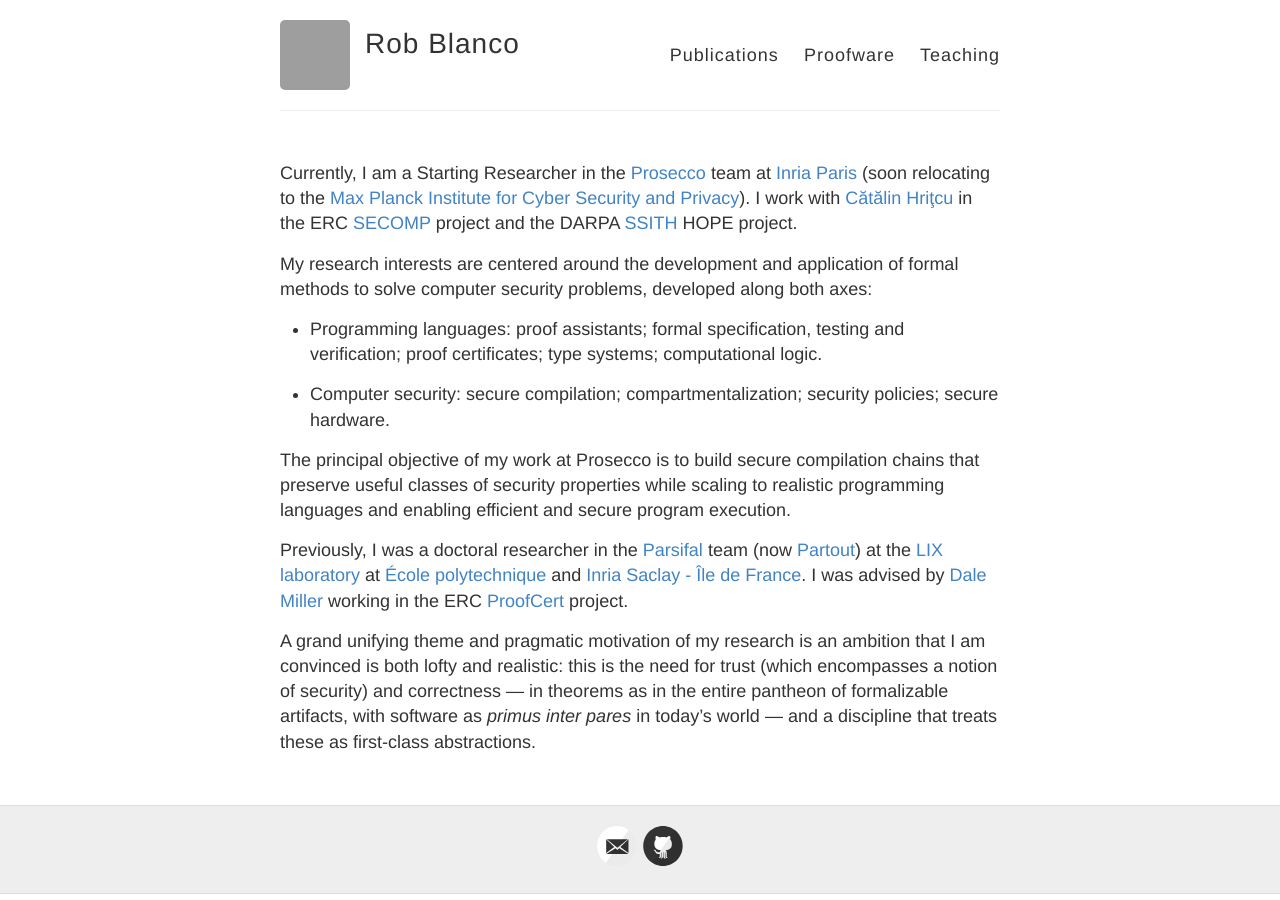
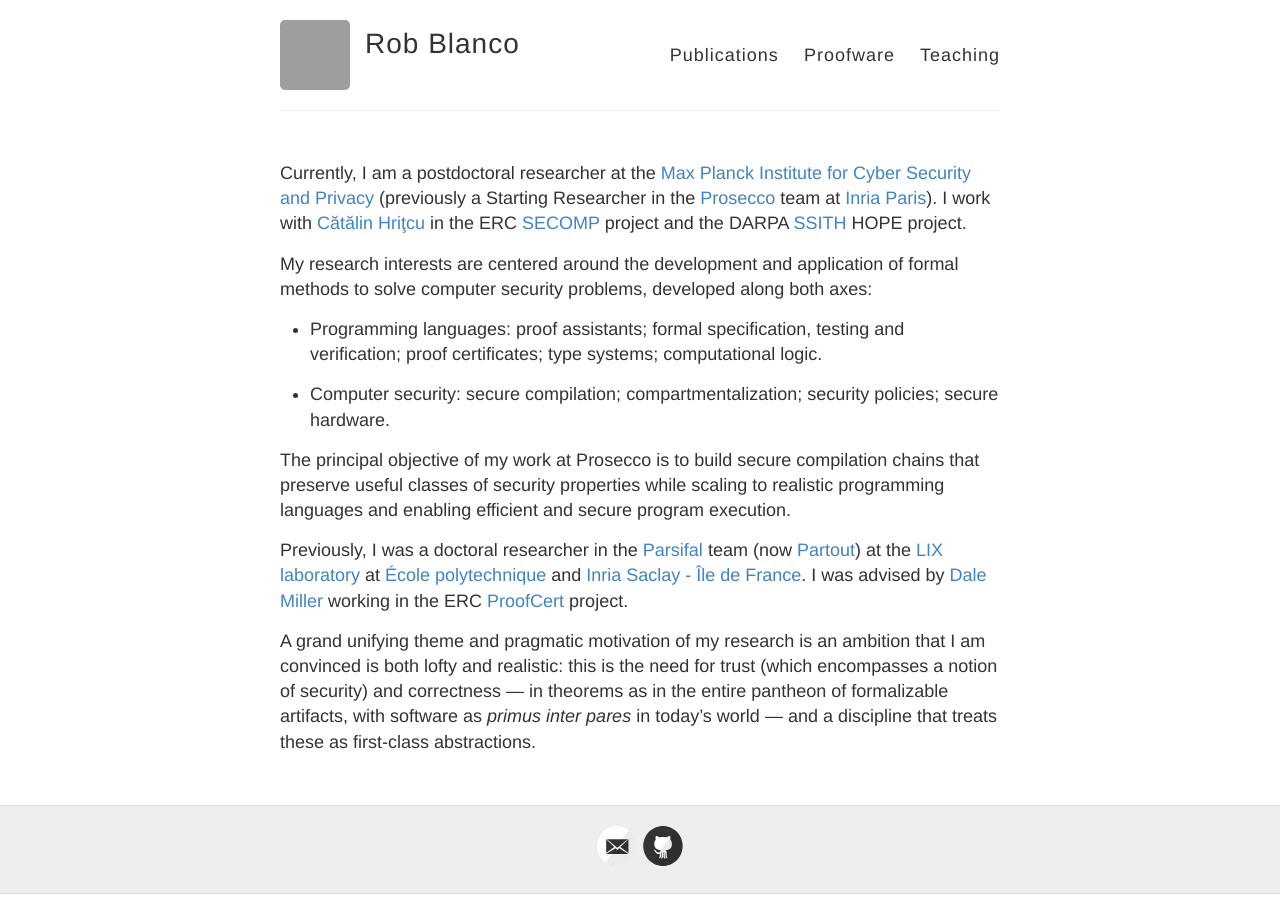
Before and after one commit to robblanco/robblanco.github.io, a Jekyll site: the page built from index.md, in a window 1280 px wide. Built offline with Jekyll 4.4.1, drawn with Linux system fonts in a browser that asks for light colours; grey boxes are pictures that could not be loaded.

Commit message:
Move to MPI

```diff
--- a/index.md
+++ b/index.md
@@ -2,10 +2,11 @@
 layout: default
 ---
 
-Currently, I am a Starting Researcher
+Currently, I am a postdoctoral researcher
+at the [Max Planck Institute for Cyber Security and Privacy](https://www.mpi-sp.org/)
+(previously a Starting Researcher
 in the [Prosecco](http://prosecco.gforge.inria.fr/) team
-at [Inria Paris](https://www.inria.fr/en/centre/paris)
-(soon relocating to the [Max Planck Institute for Cyber Security and Privacy](https://www.mpi-sp.org/)).
+at [Inria Paris](https://www.inria.fr/en/centre/paris)).
 I work with [Cătălin Hriţcu](http://prosecco.gforge.inria.fr/personal/hritcu/)
 in the ERC [SECOMP](https://secure-compilation.github.io/) project
 and the DARPA [SSITH](https://www.darpa.mil/news-events/2017-04-10) HOPE project.
```
